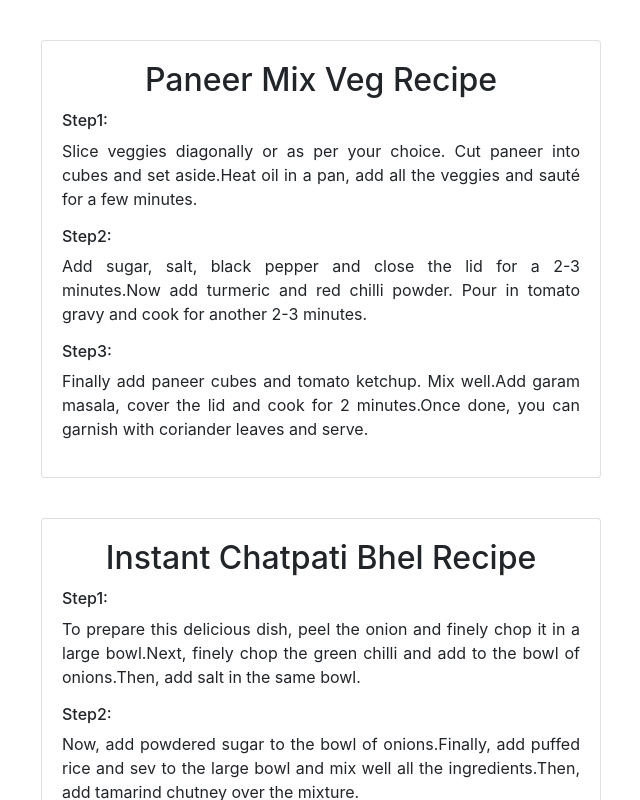
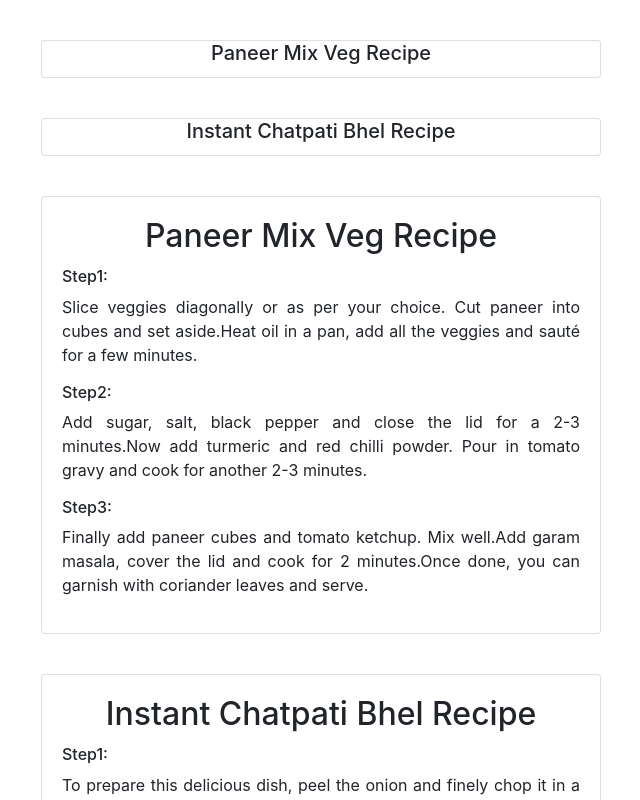
Before and after one commit to nagajayasree/2021, a React (Create React App) app: page / in a window 1280 px wide. Shown: the top 800 px of the page, without its empty margins (359-999 px from the left). Built offline with nearby package versions, Linux system fonts and the light colour scheme.

Commit message:
added changes

```diff
--- a/src/App.tsx
+++ b/src/App.tsx
@@ -32,7 +32,7 @@ import { Cart } from "./practice/eCommerce/CartItems";
 import { ECommMain } from "./practice/eCommerce/eCommMain";
 import Quiz from "./practice/Quiz/quiz";
 import { RecipesInfo } from "./practice/RecipeApp/RecipesInfo";
-import { Recipe } from "./practice/RecipeApp/recipesBook";
+import { RecipeApp } from "./practice/RecipeApp/RecipeApp";
 
 function App() {
   return (
@@ -92,7 +92,7 @@ function App() {
       {/* <ECommMain /> */}
       {/* <Quiz title={"Quizz App"} /> */}
       {/* <RecipesInfo /> */}
-      <Recipe />
+      <RecipeApp />
     </div>
   );
 }
--- /dev/null
+++ b/src/practice/RecipeApp/RecipeApp.tsx
@@ -0,0 +1,12 @@
+import { createContext } from "react";
+import { RecipesInfo } from "./RecipesInfo";
+import { RecipesList } from "./RecipesList";
+import { recipeArr, RecipeInterface } from "./recipesBook";
+export const RecipeCtx = createContext<RecipeInterface | null>(null);
+
+export const RecipeApp = () => (
+  <RecipeCtx.Provider value={recipeArr}>
+    <RecipesList />
+    <RecipesInfo />
+  </RecipeCtx.Provider>
+);
--- a/src/practice/RecipeApp/RecipesInfo.tsx
+++ b/src/practice/RecipeApp/RecipesInfo.tsx
@@ -1,21 +1,21 @@
 import { useContext } from "react";
-import { recipeArr, RecipeCtx } from "./recipesBook";
+import { RecipeCtx } from "./RecipeApp";
 import { Card } from "react-bootstrap";
 import CSS from "csstype";
 
-const cardStyles: CSS.Properties = {
+export const cardStyle: CSS.Properties = {
   position: "relative",
   margin: "40px",
   width: "35rem",
   marginLeft: "25rem",
 };
 
-const titleStyle: CSS.Properties = {
+export const titleStyle: CSS.Properties = {
   fontFamily: "revert",
-  fontSize: "small",
+  fontSize: "20px",
 };
 
-const textStyle: CSS.Properties = {
+export const textStyle: CSS.Properties = {
   textAlign: "center" && "justify",
 };
 
@@ -26,11 +26,11 @@ export const RecipesInfo = () => {
       {recipeCtxt?.book.map((i) => {
         return (
           <div>
-            <Card style={cardStyles}>
+            <Card style={cardStyle}>
               <Card.Body>
                 <div>
                   <Card.Title style={titleStyle}>
-                    <h2>{i.recipe}</h2>
+                    <h2>{i.recipeName}</h2>
                   </Card.Title>
                   <Card.Text style={textStyle}>
                     {i.making.map((i) => {
--- /dev/null
+++ b/src/practice/RecipeApp/RecipesList.tsx
@@ -0,0 +1,23 @@
+import { RecipeCtx } from "./RecipeApp";
+import { useContext } from "react";
+import { Card } from "react-bootstrap";
+import { cardStyle, titleStyle } from "./RecipesInfo";
+
+export const RecipesList = () => {
+  const recipeList = useContext(RecipeCtx);
+  return (
+    <div>
+      {recipeList?.book.map((i) => {
+        return (
+          <div>
+            <Card style={cardStyle}>
+              <Card.Title style={titleStyle}>
+                <div>{i.recipeName}</div>
+              </Card.Title>
+            </Card>
+          </div>
+        );
+      })}
+    </div>
+  );
+};
--- a/src/practice/RecipeApp/recipesBook.tsx
+++ b/src/practice/RecipeApp/recipesBook.tsx
@@ -1,9 +1,6 @@
-import { createContext } from "react";
-import { RecipesInfo } from "./RecipesInfo";
-
 export interface RecipeInterface {
   book: {
-    recipe: string;
+    recipeName: string;
     making: { step1: string; step2: string; step3: string }[];
   }[];
 }
@@ -11,7 +8,7 @@ export interface RecipeInterface {
 export let recipeArr: RecipeInterface = {
   book: [
     {
-      recipe: "Paneer Mix Veg Recipe",
+      recipeName: "Paneer Mix Veg Recipe",
       making: [
         {
           step1:
@@ -24,7 +21,7 @@ export let recipeArr: RecipeInterface = {
       ],
     },
     {
-      recipe: "Instant Chatpati Bhel Recipe",
+      recipeName: "Instant Chatpati Bhel Recipe",
       making: [
         {
           step1:
@@ -38,11 +35,3 @@ export let recipeArr: RecipeInterface = {
     },
   ],
 };
-
-export const RecipeCtx = createContext<RecipeInterface | null>(null);
-
-export const Recipe = () => (
-  <RecipeCtx.Provider value={recipeArr}>
-    <RecipesInfo />
-  </RecipeCtx.Provider>
-);
```
Also changed, not shown: 1 other file (tests, documents, lock files or other folders).
